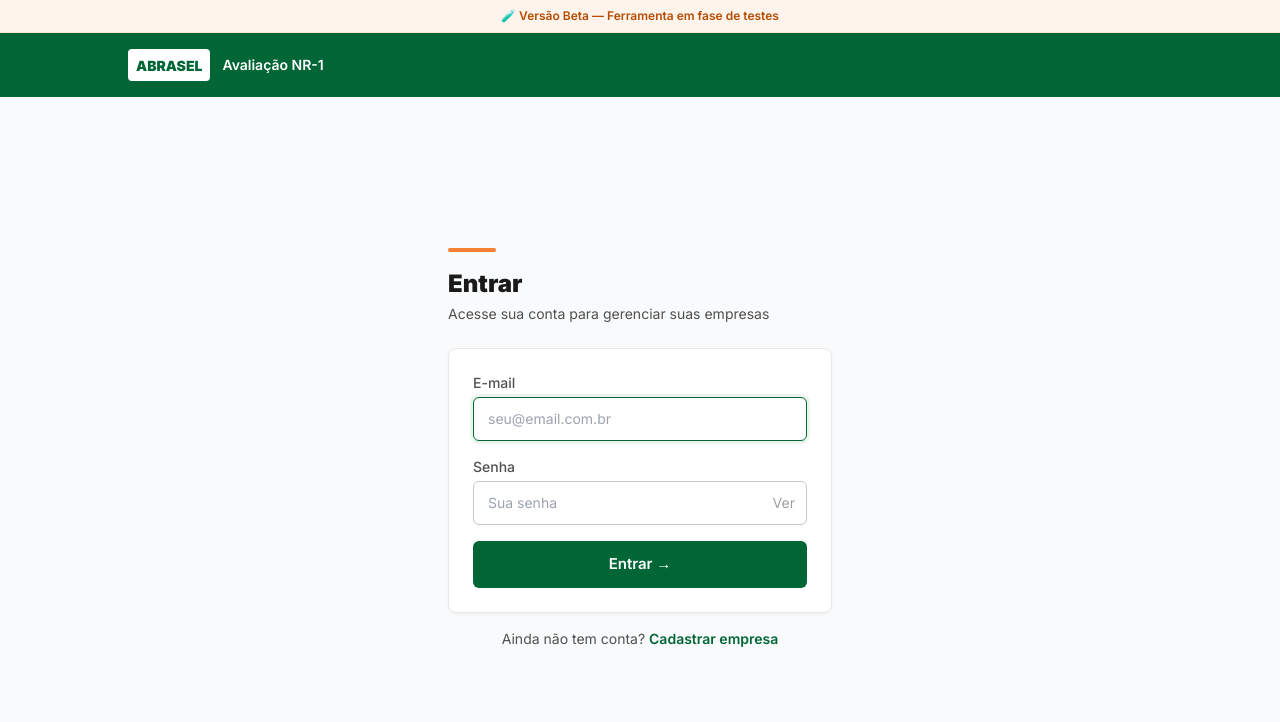
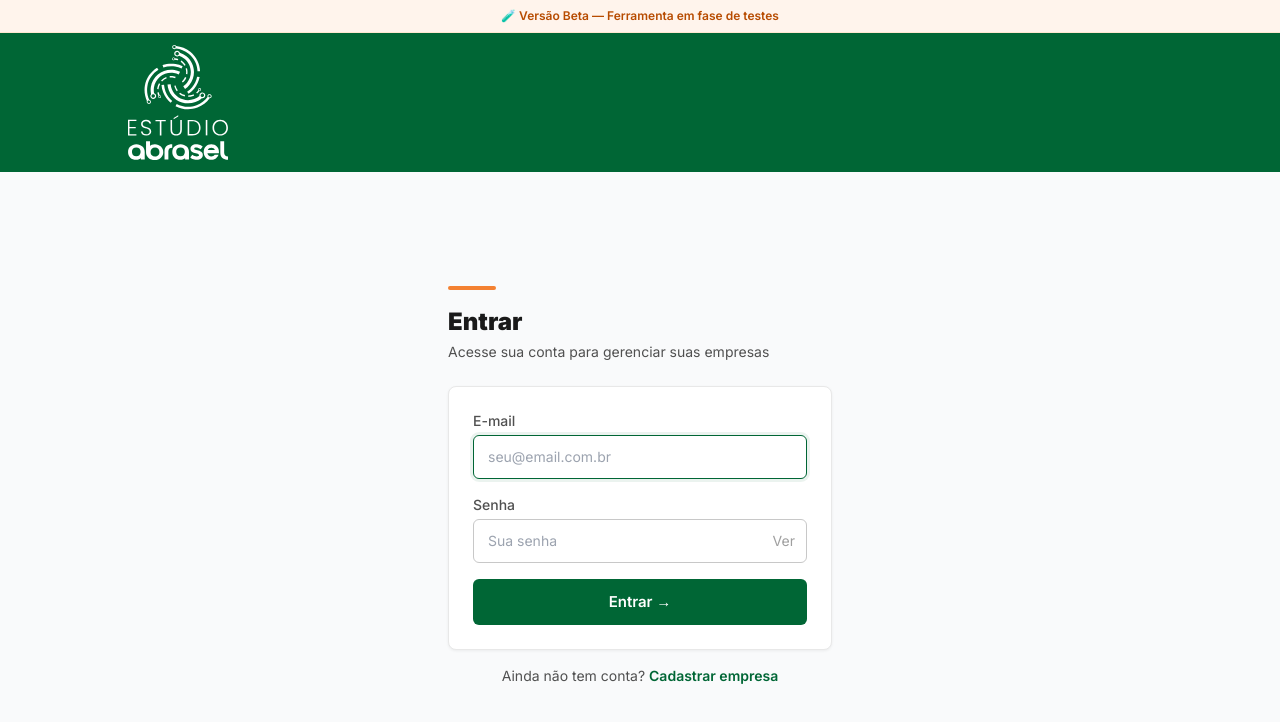
Before and after one commit to ferpsantos2531/nr1-eact, a Next.js app: page /login in a window 1280 px wide. Shown: the top 722 px of the page. Built offline with nearby package versions, Linux system fonts and the light colour scheme.

Commit message:
feat: logo oficial Abrasel + scroll pro topo ao mudar seção
- Logo SVG oficial da Abrasel em todos os headers
- Scroll automático para o topo ao avançar/voltar no questionário
- Componente Header reutilizável

```diff
--- a/src/app/cadastro/page.tsx
+++ b/src/app/cadastro/page.tsx
@@ -1,6 +1,7 @@
 "use client"
 import { useState } from "react"
 import { useRouter } from "next/navigation"
+import Header from "@/components/Header"
 
 const TAMANHOS = [
   { value: "1-10",    label: "1 a 10 funcionários" },
@@ -44,16 +45,7 @@ export default function CadastroPage() {
         🧪 Versão Beta — Ferramenta em fase de testes
       </div>
 
-      <header style={{ background: "#006635" }} className="px-6 py-4">
-        <div className="max-w-5xl mx-auto flex items-center gap-3">
-          <button onClick={() => router.push("/")} className="flex items-center gap-3">
-            <div className="bg-white rounded px-2 py-1">
-              <span style={{ color: "#006635" }} className="font-black text-sm">ABRASEL</span>
-            </div>
-            <span className="text-white font-semibold text-sm">Avaliação NR-1</span>
-          </button>
-        </div>
-      </header>
+      <Header backHref="/" />
 
       <div className="flex-1 flex items-center justify-center px-4 py-12">
         <div className="w-full max-w-md">
--- a/src/app/dashboard/page.tsx
+++ b/src/app/dashboard/page.tsx
@@ -1,6 +1,7 @@
 "use client"
 import { useEffect, useState } from "react"
 import { useRouter } from "next/navigation"
+import Image from "next/image"
 
 type Empresa = {
   id: string
@@ -64,14 +65,10 @@ export default function Dashboard() {
         🧪 Versão Beta — Ferramenta em fase de testes. Seus dados estão seguros.
       </div>
 
-      <header style={{ background: "#006635" }} className="px-6 py-4">
+      <header style={{ background: "#006635" }} className="px-6 py-3">
         <div className="max-w-5xl mx-auto flex items-center justify-between">
-          <div className="flex items-center gap-3">
-            <div className="bg-white rounded px-2 py-1">
-              <span style={{ color: "#006635" }} className="font-black text-sm">ABRASEL</span>
-            </div>
-            <span className="text-white font-semibold text-sm hidden sm:block">Avaliação NR-1</span>
-          </div>
+          <Image src="/abrasel-logo.svg" alt="Abrasel" width={110} height={34}
+            style={{ filter: "brightness(0) invert(1)" }} />
           <div className="flex items-center gap-4">
             <span className="text-green-200 text-sm hidden sm:block">{usuario?.email}</span>
             <button onClick={logout} className="text-green-100 text-sm hover:text-white">Sair</button>
--- a/src/app/empresa/[id]/page.tsx
+++ b/src/app/empresa/[id]/page.tsx
@@ -2,6 +2,7 @@
 
 import { useEffect, useState } from "react"
 import { useParams, useRouter } from "next/navigation"
+import Image from "next/image"
 
 type HistoricoItem = {
   id: string
@@ -114,14 +115,10 @@ export default function EmpresaDashboard() {
   return (
     <main className="min-h-screen" style={{ background: "#f9fafb" }}>
       {/* Header */}
-      <header style={{ background: "#006635" }} className="px-6 py-4">
+      <header style={{ background: "#006635" }} className="px-6 py-3">
         <div className="max-w-5xl mx-auto flex items-center justify-between">
-          <div className="flex items-center gap-3">
-            <div className="bg-white rounded px-2 py-1">
-              <span style={{ color: "#006635" }} className="font-black text-sm">ABRASEL</span>
-            </div>
-            <span className="text-white font-semibold text-sm">Avaliação NR-1</span>
-          </div>
+          <Image src="/abrasel-logo.svg" alt="Abrasel" width={110} height={34}
+            style={{ filter: "brightness(0) invert(1)" }} />
           <button onClick={() => router.push("/dashboard")} className="text-green-100 text-sm hover:text-white">
             ← Minhas empresas
           </button>
--- a/src/app/login/page.tsx
+++ b/src/app/login/page.tsx
@@ -1,6 +1,7 @@
 "use client"
 import { useState } from "react"
 import { useRouter } from "next/navigation"
+import Header from "@/components/Header"
 
 export default function LoginPage() {
   const router = useRouter()
@@ -33,16 +34,7 @@ export default function LoginPage() {
         🧪 Versão Beta — Ferramenta em fase de testes
       </div>
 
-      <header style={{ background: "#006635" }} className="px-6 py-4">
-        <div className="max-w-5xl mx-auto flex items-center gap-3">
-          <button onClick={() => router.push("/")} className="flex items-center gap-3">
-            <div className="bg-white rounded px-2 py-1">
-              <span style={{ color: "#006635" }} className="font-black text-sm">ABRASEL</span>
-            </div>
-            <span className="text-white font-semibold text-sm">Avaliação NR-1</span>
-          </button>
-        </div>
-      </header>
+      <Header backHref="/" />
 
       <div className="flex-1 flex items-center justify-center px-4 py-12">
         <div className="w-full max-w-sm">
--- a/src/app/page.tsx
+++ b/src/app/page.tsx
@@ -1,5 +1,6 @@
 "use client"
 import { useRouter } from "next/navigation"
+import Image from "next/image"
 
 export default function Home() {
   const router = useRouter()
@@ -12,14 +13,10 @@ export default function Home() {
       </div>
 
       {/* Header */}
-      <header style={{ background: "#006635" }} className="px-6 py-4">
+      <header style={{ background: "#006635" }} className="px-6 py-3">
         <div className="max-w-5xl mx-auto flex items-center justify-between">
-          <div className="flex items-center gap-3">
-            <div className="bg-white rounded px-2 py-1">
-              <span style={{ color: "#006635" }} className="font-black text-sm tracking-tight">ABRASEL</span>
-            </div>
-            <span className="text-white font-semibold text-sm hidden sm:block">Conexão Abrasel</span>
-          </div>
+          <Image src="/abrasel-logo.svg" alt="Abrasel" width={110} height={34}
+            style={{ filter: "brightness(0) invert(1)" }} />
           <button onClick={() => router.push("/login")}
             className="text-green-100 text-sm hover:text-white transition-colors">
             Já tenho conta →
@@ -118,6 +115,10 @@ export default function Home() {
       </section>
 
       <footer className="bg-gray-900 text-gray-400 text-sm py-8 px-6 text-center">
+        <div className="flex items-center justify-center gap-3 mb-2">
+          <Image src="/abrasel-logo.svg" alt="Abrasel" width={80} height={24}
+            style={{ filter: "brightness(0) invert(0.4)" }} />
+        </div>
         <p>© {new Date().getFullYear()} Abrasel · Avaliação NR-1 · Versão Beta</p>
       </footer>
     </main>
--- a/src/app/pesquisa/[token]/page.tsx
+++ b/src/app/pesquisa/[token]/page.tsx
@@ -48,8 +48,15 @@ export default function PesquisaPage() {
     const novas = [...respostas]; novas[qi] = val; setRespostas(novas)
   }
 
-  function avancar() { if (dimCompleta) setDimAtual(d => d + 1) }
-  function voltar()  { setDimAtual(d => d - 1) }
+  function avancar() {
+    if (!dimCompleta) return
+    setDimAtual(d => d + 1)
+    window.scrollTo({ top: 0, behavior: "smooth" })
+  }
+  function voltar() {
+    setDimAtual(d => d - 1)
+    window.scrollTo({ top: 0, behavior: "smooth" })
+  }
 
   async function handleSubmit() {
     if (!todasRespondidas) return
@@ -114,7 +121,7 @@ export default function PesquisaPage() {
           <div className="flex items-center justify-between mb-2">
             <div>
               <p className="text-xs" style={{ color: "#9f9f9f" }}>{empresa?.nome}</p>
-              <p className="text-sm font-bold" style={{ color: "#1a1a1a" }}>Avaliação NR-1</p>
+              <p className="text-sm font-bold" style={{ color: "#1a1a1a" }}>Avaliação NR-1 · Abrasel</p>
             </div>
             <span className="text-sm font-black" style={{ color: "#006635" }}>
               {totalRespondidas}/31
--- a/src/app/relatorio/[id]/page.tsx
+++ b/src/app/relatorio/[id]/page.tsx
@@ -2,6 +2,7 @@
 
 import { useEffect, useState } from "react"
 import { useParams, useRouter } from "next/navigation"
+import Image from "next/image"
 import { FEEDBACKS, type Categoria } from "@/lib/scoring"
 import { DIMENSOES } from "@/lib/questions"
 import type { PlanoAcao } from "@/lib/ai"
@@ -83,14 +84,10 @@ export default function RelatorioPage() {
   return (
     <main className="min-h-screen" style={{ background: "#f9fafb" }}>
       {/* Header */}
-      <header style={{ background: "#006635" }} className="px-6 py-4 print:hidden">
+      <header style={{ background: "#006635" }} className="px-6 py-3 print:hidden">
         <div className="max-w-4xl mx-auto flex items-center justify-between">
-          <div className="flex items-center gap-3">
-            <div className="bg-white rounded px-2 py-1">
-              <span style={{ color: "#006635" }} className="font-black text-sm">ABRASEL</span>
-            </div>
-            <span className="text-white font-semibold text-sm">Avaliação NR-1</span>
-          </div>
+          <Image src="/abrasel-logo.svg" alt="Abrasel" width={110} height={34}
+            style={{ filter: "brightness(0) invert(1)" }} />
           <div className="flex items-center gap-3">
             <button onClick={() => router.push(`/empresa/${rel.empresa.id}`)}
               className="text-green-100 text-sm hover:text-white">
--- /dev/null
+++ b/src/components/Header.tsx
@@ -0,0 +1,32 @@
+"use client"
+import Image from "next/image"
+import { useRouter } from "next/navigation"
+
+type Props = {
+  backLabel?: string
+  backHref?: string
+  rightSlot?: React.ReactNode
+}
+
+export default function Header({ backLabel, backHref, rightSlot }: Props) {
+  const router = useRouter()
+  return (
+    <header style={{ background: "#006635" }} className="px-6 py-3">
+      <div className="max-w-5xl mx-auto flex items-center justify-between">
+        <button
+          onClick={() => router.push(backHref ?? "/")}
+          className="flex items-center gap-3"
+        >
+          <Image
+            src="/abrasel-logo.svg"
+            alt="Abrasel"
+            width={100}
+            height={32}
+            style={{ filter: "brightness(0) invert(1)" }}
+          />
+        </button>
+        {rightSlot}
+      </div>
+    </header>
+  )
+}
```
Also changed, not shown: public/abrasel-logo.svg (added).
